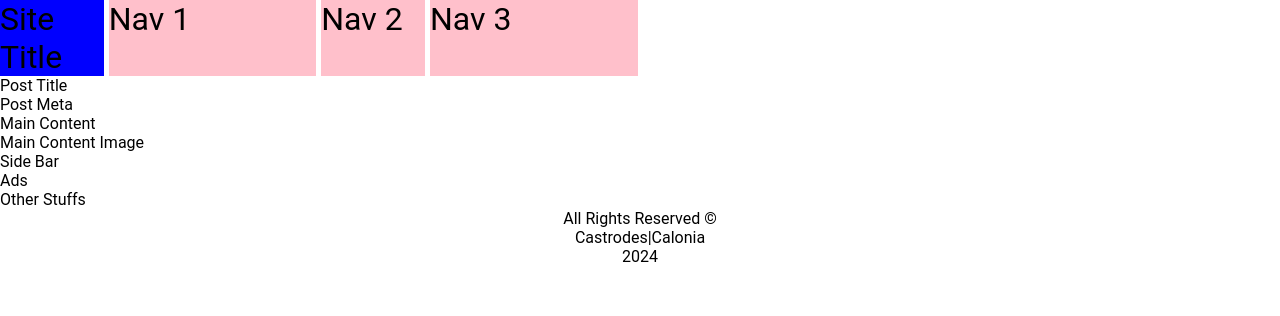
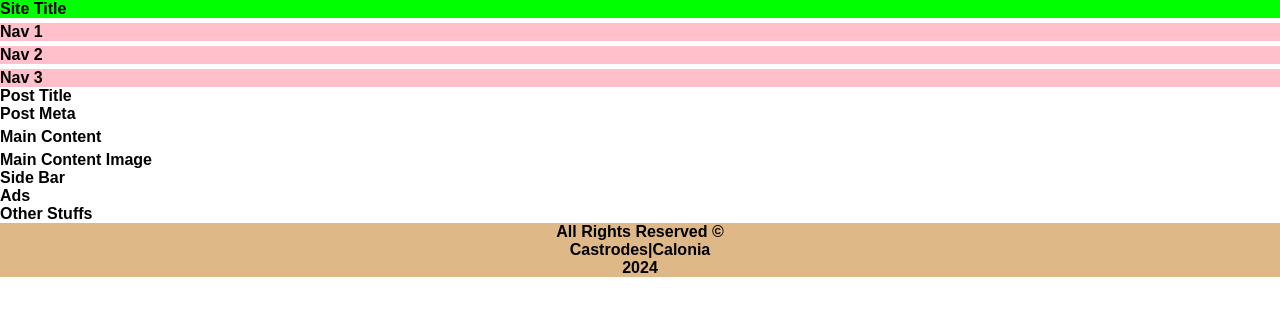
Before and after one commit to lovelycastrodes/HANDS-ON-EXERCISE-NO.-8-, a plain HTML site: page index.html in a window 1280 px wide. Drawn offline with Linux system fonts and the light colour scheme.

Commit message:
Update style.css

```diff
--- a/css/style.css
+++ b/css/style.css
@@ -1,35 +1,32 @@
 *{
-margin: 0;
-padding: 0;
-box-sizing: border-box;
+    margin: 0;
+    padding:0;
+    box-sizing: border-box;
+    font-weight: bold;
 }
 
+
 body{
-font-family: 'Roboto', 'San-serif';
-min-height: 100vh;
+    font-family: sans-serif;
+    min-height: 100vh;
 }
 
-.container{
-    min-height:1px;
+
+.container, .container1, .container2, .container3{
     display: grid;
-    grid-template-columns:
-    repeat(4, 1fr 2fr);
-    grid-auto-rows: minmax(15px, auto);
-    gap: 5px;
+    grid-template-columns: 2;
+    gap:5px;
+}
+.box:nth-child(1){
+    background-color: lime;
+    grid-column: 1/2;
+}
+.box:nth-child(2), .box:nth-child(3), .box:nth-child(4){
+    background-color: pink;
+    grid-column:;
 }
 
-.box{
-    background-color: skyblue;
-    font-size: 2rem;
-    }
-
-    .box:first-child{
-        background-color: blue;
-        grid-template-columns: 20px;
-    }
-
-    .box:nth-child(2), .box:nth-child(3), .box:nth-child(4)
-    {
-        background-color: pink;
-
-    }
+footer{
+    background-color: burlywood;
+    font-size: 1rem;
+}
```
